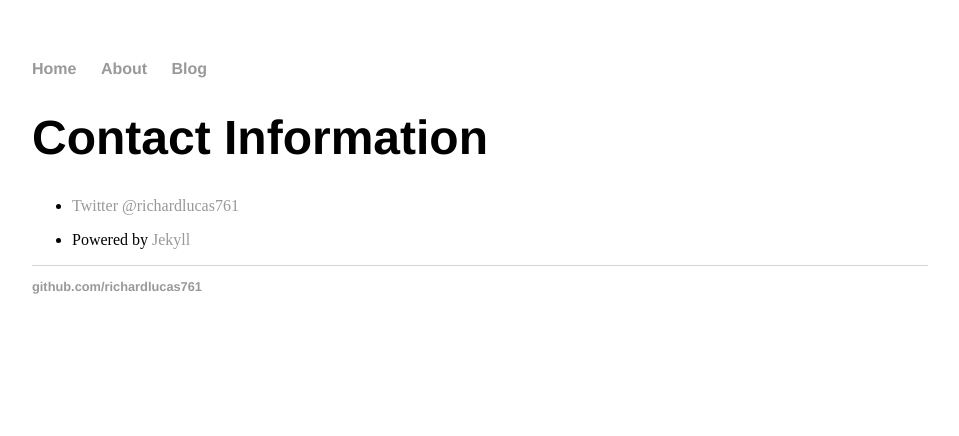
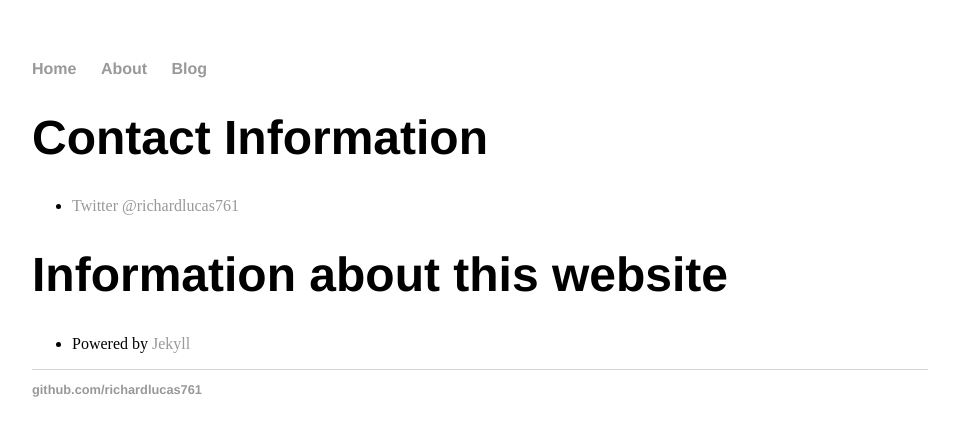
Before and after one commit to richardlucas761/richardlucas761.github.io, a Jekyll site: the page built from about/index.html, in a window 1280 px wide. Shown: the top 436 px of the page, without its empty margins (160-1119 px from the left). Built offline with Jekyll 4.4.1, drawn with Linux system fonts in a browser that asks for light colours.

Commit message:
Update index.html

```diff
--- a/about/index.html
+++ b/about/index.html
@@ -5,10 +5,13 @@ description: The personal website for Richard Lucas.
 ---
 
   <div class="about">
-	  <h1>Contact Information</h1>
+	<h1>Contact Information</h1>
+
    	<ul class="contacts">
 		<li><a href="https://twitter.com/richardlucas761">Twitter @richardlucas761</a></li>
 	</ul>
+
+	<h1>Information about this website</h1>
 
 	<ul class="list-unstyled">
 		<li>Powered by <a href="http://jekyllrb.com/" title="Jekyll">Jekyll</a></li>
```
